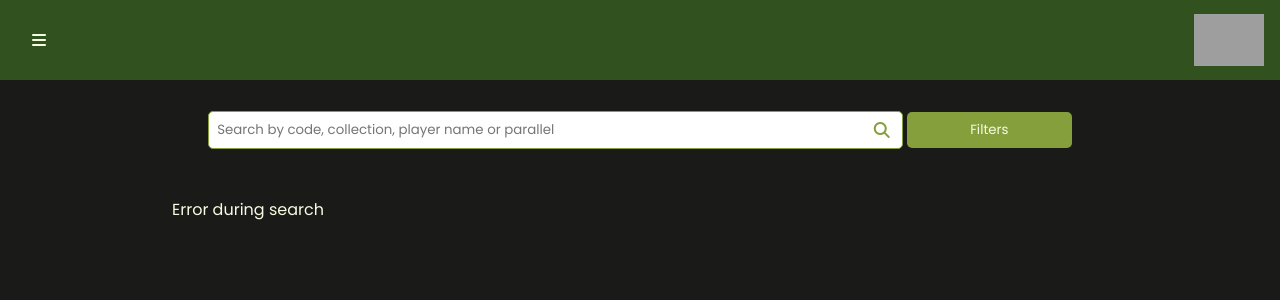
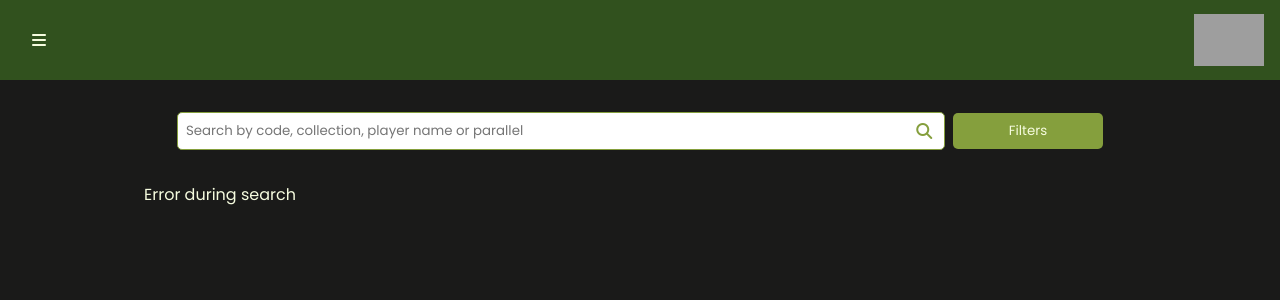
Before and after one commit to mjkj09/Card-Fanatics, a PHP site: page /public/views/cardsearch in a window 1280 px wide. Shown: the top 300 px of the page. Run offline with PHP 8.4, Linux system fonts and the light colour scheme; a stand-in replaces the project's code that opens the database connection; some libraries are stand-ins or nearby versions; grey boxes are pictures that could not be loaded.

Commit message:
style: add CSS styles for cardsearch

```diff
--- a/public/css/cardsearch.css
+++ b/public/css/cardsearch.css
@@ -1,14 +1,17 @@
 /* Search bar */
 .search-bar {
     padding: 1rem;
-    text-align: center
+    text-align: center;
+    display: flex;
+    flex-direction: column;
+    align-items: center;
 }
 
 .search-bar form {
     position: relative;
     display: inline-block;
-    width: 70%;
-    min-width: 165px
+    width: 60vw;
+    max-width: 980px;
 }
 
 .search-bar input {
@@ -27,29 +30,41 @@
 }
 
 
-
-
-
 /* Filter button */
 .filter-button {
-    padding: .5rem;
-    background-color: #859f3d;
-    color: #f6fcdf;
-    border: none;
-    border-radius: 5px;
+    width: 30vw;
+    max-width: 150px;
+    min-width: 70px;
     display: inline-block;
-    min-width: 165px;
-    margin-top: 1rem;
-    cursor: pointer;
 }
 
+.filters-title {
+    margin-bottom: 1rem;
+}
 
+.filters-title-parallels {
+    margin-top: 1rem;
+}
 
+.filters-label {
+    margin-top: 4rem;
+}
+
+.apply-filters-btn {
+    display: block;  /* ensures the element can take a width and center */
+    margin: 1.5rem auto 0 auto;
+    width: 30vw;
+    max-width: 150px;
+    min-width: 70px;
+}
 
 
 /* Results */
 .results {
+    width: 90vw;
+    margin: 0 auto;
     padding: 1rem;
+    min-width: 320px;
 }
 
 .result-item {
@@ -57,11 +72,24 @@
     margin-bottom: 1rem;
     padding: 1rem;
     border-radius: 5px;
-    min-width: 167px
+}
+
+.result-item__details {
+    display: flex;
+    flex-direction: column;
+    justify-content: space-between;
+    height: 100%;
 }
 
 .result-item__details p {
-    margin-bottom: .3rem
+    margin-bottom: 0.5rem;   /* trochę większy odstęp między wierszami */
+    line-height: 1.4;       /* poprawa czytelności tekstu */
+    word-wrap: break-word;  /* albo "overflow-wrap: break-word;" */
+    white-space: normal;    /* pozwala na normalne zawijanie linii */
+}
+
+.profile-button {
+    width: 7rem;
 }
 
 
@@ -71,11 +99,8 @@
 /* Filters panel */
 .filters-panel {
     display: none;
-    margin: 1rem 0 1rem;
+    margin-bottom: 1rem;
 }
-
-
-
 
 
 /* Pagination */
@@ -118,25 +143,41 @@
 /* Media query for desktop */
 @media (min-width:1000px) {
     .search-bar {
+        width: 90%;
+        max-width: 1200px;
+        flex-direction: row;
+        align-items: center;
         justify-content: center;
-        align-items: center;
-        width: 80%;
-        max-width: 1200px
+        margin-top: 1rem;
     }
 
     .results {
         display: grid;
-        grid-template-columns: repeat(auto-fit, minmax(200px, 1fr));
+        grid-template-columns: repeat(auto-fit, minmax(250px, 1fr));
         gap: 1rem;
-        padding: 2rem;
+        padding: 1rem;
         width: 80%;
-        max-width: 1000px
+        max-width: 1300px;
+        margin: 0 auto; /* centra grid na środku */
     }
 
     .result-item {
         background-color: #31511e;
         padding: 1rem;
         border-radius: 5px;
-        min-width: 200px
+    }
+
+    .filter-button {
+        margin-left: .5rem;
+        margin-top: 0;
+    }
+
+    .apply-filters-btn {
+        display: block;  /* ensures the element can take a width and center */
+        margin-left: 0;
+        margin-top: 1.5rem;
+        width: 30vw;
+        max-width: 150px;
+        min-width: 70px;
     }
 }
--- a/public/css/common.css
+++ b/public/css/common.css
@@ -32,7 +32,12 @@ html {
     color: #f6fcdf;
 }
 
-
+.content {
+    display: flex;
+    flex-direction: column;
+    align-items: center;
+    width: 100%
+}
 
 
 
@@ -189,11 +194,28 @@ html {
     border-radius: 5px;
     font-weight: 700;
     cursor: pointer;
-
+    transition: all 0.3s ease-in-out;
 }
 
 .form-container button:hover {
     background-color: #31511e;
+}
+
+.small-button {
+    background-color: #859f3d;
+    color: #f6fcdf;
+    border: none;
+    border-radius: 5px;
+    padding: 0.5rem 1rem;
+    cursor: pointer;
+    margin-top: 1rem;
+    transition: all 0.3s ease-in-out;
+    transition-property: color, background-color;
+}
+
+.small-button:hover {
+    background-color: #f6fcdf;
+    color: #1a1a19;
 }
 
 .messages {
--- a/public/css/login.css
+++ b/public/css/login.css
@@ -76,6 +76,7 @@
 .form__input-group i.fa-eye {
     right: 10px;
     cursor: pointer;
+    transition: all 0.3s ease-in-out;
 }
 
 .form__input-group i.fa-eye:hover,
@@ -86,6 +87,7 @@
 .form__input-group i.fa-eye-slash {
     right: 9.125px;
     cursor: pointer;
+    transition: all 0.3s ease-in-out;
 }
 
 .form__input {
@@ -124,7 +126,8 @@
     font-weight: 700;
     border: none;
     border-radius: 5px;
-    cursor: pointer
+    cursor: pointer;
+    transition: all 0.3s ease-in-out;
 }
 
 .form__button:hover {
--- a/public/js/search.js
+++ b/public/js/search.js
@@ -66,11 +66,14 @@ document.addEventListener("DOMContentLoaded", () => {
         uniqueParallels = [...new Set(cards.map(c => c.parallel))];
 
         const colH3 = document.createElement("h3");
+        colH3.classList.add("filters-title");
+        colH3.classList.add("filters-title-collections");
         colH3.textContent = "Collections";
         filtersContainer.appendChild(colH3);
 
         uniqueCollections.forEach(col => {
             const label = document.createElement("label");
+            label.classList.add("filters-label");
             const cb = document.createElement("input");
             cb.type = "checkbox";
             cb.value = col;
@@ -82,11 +85,14 @@ document.addEventListener("DOMContentLoaded", () => {
         });
 
         const parH3 = document.createElement("h3");
+        parH3.classList.add("filters-title");
+        parH3.classList.add("filters-title-parallels");
         parH3.textContent = "Parallels";
         filtersContainer.appendChild(parH3);
 
         uniqueParallels.forEach(par => {
             const label = document.createElement("label");
+            label.classList.add("filters-label");
             const cb = document.createElement("input");
             cb.type = "checkbox";
             cb.value = par;
@@ -98,6 +104,8 @@ document.addEventListener("DOMContentLoaded", () => {
         });
 
         const applyBtn = document.createElement("button");
+        applyBtn.classList.add("small-button");
+        applyBtn.classList.add("apply-filters-btn");
         applyBtn.textContent = "Apply filters";
         filtersContainer.appendChild(applyBtn);
 
@@ -166,12 +174,14 @@ document.addEventListener("DOMContentLoaded", () => {
 
             item.innerHTML = `
                 <div class="result-item__details">
-                    <p>Code: ${card.code}</p>
-                    <p>Collection: ${card.collection}</p>
-                    <p>Player: ${card.player_name} ${card.player_surname}</p>
-                    <p>Parallel: ${card.parallel || '-'}</p>
-                    <p>Quantity: ${card.quantity}</p>
-                    <button class="profile-button"
+                    <div>
+                        <p>Code: ${card.code}</p>
+                        <p>Collection: ${card.collection}</p>
+                        <p>Player: ${card.player_name} ${card.player_surname}</p>
+                        <p>Parallel: ${card.parallel || '-'}</p>
+                        <p>Quantity: ${card.quantity}</p>
+                    </div>
+                    <button class="profile-button small-button"
                             onclick="window.open('userProfile?userId=${card.user_id}', '_blank');"
                     >
                         View Profile
--- a/public/views/cardsearch.php
+++ b/public/views/cardsearch.php
@@ -58,7 +58,7 @@
                 </i>
             </form>
 
-            <button class="filter-button" id="show-filters-btn">Filters</button>
+            <button class="filter-button small-button" id="show-filters-btn">Filters</button>
         </header>
 
         <div class="filters-panel" id="filters-panel">
```
Also changed, not shown: public/views/admindashboard.php (+5 -5 lines).
